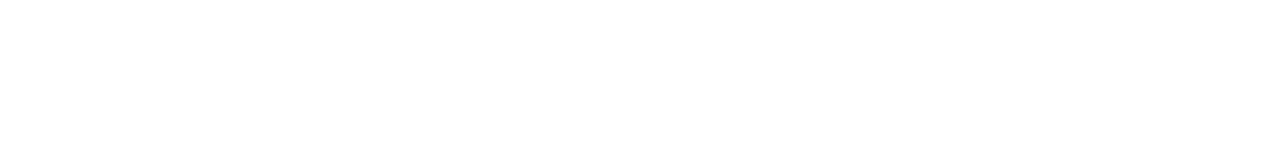
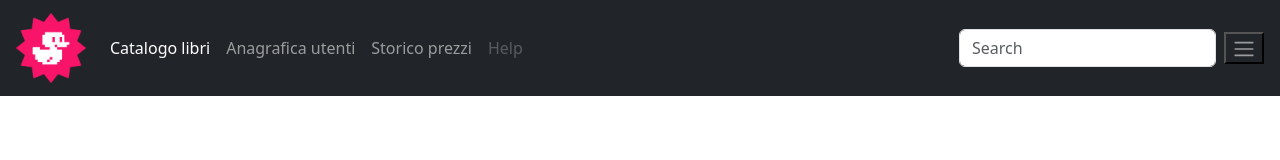
Before and after one commit to serenileonardo/html-css-bootstrap-dashboard, a plain HTML site: page index.html in a window 1280 px wide. Drawn offline with nearby package versions, Linux system fonts and the light colour scheme.

Commit message:
feat: navbar done, trying to fix the navsearch responsive

```diff
--- a/css/style.css
+++ b/css/style.css
@@ -0,0 +1,3 @@
+.logo-navbar {
+    width: 70px;
+}
--- a/index.html
+++ b/index.html
@@ -1,17 +1,64 @@
 <!DOCTYPE html>
 <html lang="en">
+
 <head>
     <meta charset="UTF-8">
     <meta name="viewport" content="width=device-width, initial-scale=1.0">
-    <title>Document</title>
-     <link href="https://cdn.jsdelivr.net/npm/bootstrap@5.3.8/dist/css/bootstrap.min.css" rel="stylesheet"
+    <title>Dashboard</title>
+    <link rel="stylesheet" href="css/style.css" type="text/css">
+    <link href="https://cdn.jsdelivr.net/npm/bootstrap@5.3.8/dist/css/bootstrap.min.css" rel="stylesheet"
         integrity="sha384-sRIl4kxILFvY47J16cr9ZwB07vP4J8+LH7qKQnuqkuIAvNWLzeN8tE5YBujZqJLB" crossorigin="anonymous">
 </head>
+
 <body>
+
+    <nav class="navbar navbar-dark bg-dark px-3 py-2 navbar-expand-lg">
+        <a class="navbar-brand d-flex align-items-center" href="#">
+            <img src="./img/duck.png" alt="Logo" class="logo-navbar">
+        </a>
+
+        <div class="collapse navbar-collapse" id="navbarNav">
+            <ul class="navbar-nav">
+                <li class="nav-item">
+                    <a class="nav-link active" aria-current="page" href="#">Catalogo libri</a>
+                </li>
+                <li class="nav-item">
+                    <a class="nav-link" href="#">Anagrafica utenti</a>
+                </li>
+                <li class="nav-item">
+                    <a class="nav-link" href="#">Storico prezzi</a>
+                </li>
+                <li class="nav-item">
+                    <a class="nav-link disabled" aria-disabled="true">Help</a>
+                </li>
+            </ul>
+        </div>
+
+        <form class="d-flex" role="search">
+            <input class="form-control me-2" type="search" placeholder="Search" aria-label="Search" />
+        </form>
+
+        <button class="navbar-toggler-lg bg-dark" type="button" data-bs-toggle="collapse" data-bs-target="#menu">
+            <span class="navbar-toggler-icon"></span>
+        </button>
+    </nav>
+
+    <!-- MENU  -->
+    <div class="collapse bg-dark" id="menu">
+        <ul class="list-group list-group-flush">
+            <li class="list-group-item bg-dark text-white">Dashboard</li>
+            <li class="list-group-item bg-dark text-white">Catalogo</li>
+            <li class="list-group-item bg-dark text-white">Utenti</li>
+        </ul>
+    </div>
+
+
+    <!-- CONTENUTO PRINCIPALE -->
 
 
 
+    <script src="https://cdn.jsdelivr.net/npm/bootstrap@5.3.2/dist/js/bootstrap.bundle.min.js"></script>
 
-<script src="https://cdn.jsdelivr.net/npm/bootstrap@5.3.8/dist/js/bootstrap.bundle.min.js" integrity="sha384-FKyoEForCGlyvwx9Hj09JcYn3nv7wiPVlz7YYwJrWVcXK/BmnVDxM+D2scQbITxI" crossorigin="anonymous"></script>
 </body>
+
 </html>
```
Also changed, not shown: img/duck.png (added).
